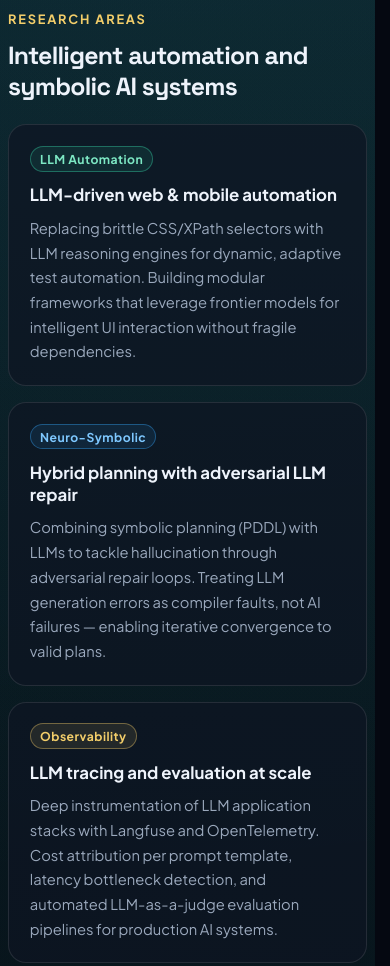
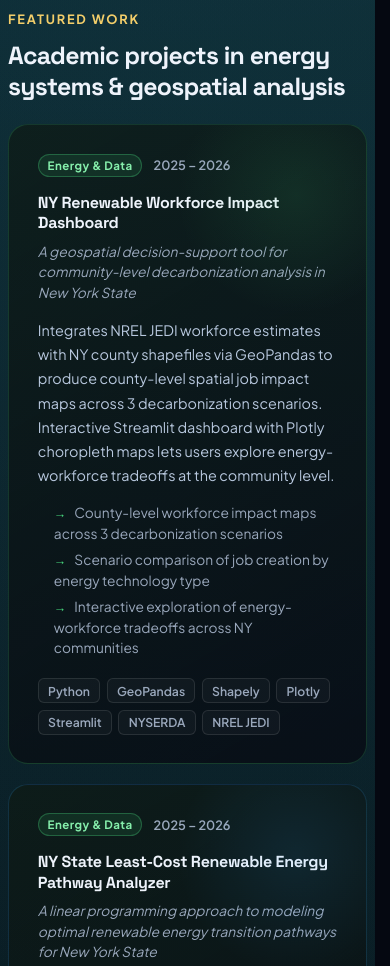
Before and after one commit to dilip-bing/research_website, a plain HTML site: page index.html in a window 390 px wide. Shown: the part 2540-3506 px from the top of the page. Drawn offline with Linux system fonts and the light colour scheme.

Commit message:
Feature NY energy projects as highlighted cards above research areas
- Remove 'GitHub soon' placeholder text from project list entries
- Add Featured Work section between Publications and Research Areas
- Two full-detail cards: NY Renewable Workforce Dashboard + Least-Cost Pathway Analyzer
- Each card shows subtitle, description, key outcomes (→ list), and tech stack pills
- Green/blue glow variants, hover lift, responsive 2→1 col on mobile

```diff
--- a/index.html
+++ b/index.html
@@ -178,6 +178,56 @@
         </div>
       </section>
 
+      <!-- ─────────── FEATURED PROJECTS ─────────── -->
+      <section class="section reveal">
+        <div class="section-heading">
+          <p class="eyebrow">Featured Work</p>
+          <h2>Academic projects in energy systems & geospatial analysis</h2>
+        </div>
+        <div class="featured-grid">
+
+          <article class="featured-card">
+            <div class="featured-card-glow featured-glow-green"></div>
+            <div class="featured-header">
+              <span class="proj-badge proj-badge-energy">Energy &amp; Data</span>
+              <span class="featured-year">2025 – 2026</span>
+            </div>
+            <h3>NY Renewable Workforce Impact Dashboard</h3>
+            <p class="featured-sub">A geospatial decision-support tool for community-level decarbonization analysis in New York State</p>
+            <p class="featured-desc">Integrates NREL JEDI workforce estimates with NY county shapefiles via GeoPandas to produce county-level spatial job impact maps across 3 decarbonization scenarios. Interactive Streamlit dashboard with Plotly choropleth maps lets users explore energy-workforce tradeoffs at the community level.</p>
+            <ul class="featured-outcomes">
+              <li>County-level workforce impact maps across 3 decarbonization scenarios</li>
+              <li>Scenario comparison of job creation by energy technology type</li>
+              <li>Interactive exploration of energy-workforce tradeoffs across NY communities</li>
+            </ul>
+            <div class="featured-stack">
+              <span>Python</span><span>GeoPandas</span><span>Shapely</span><span>Plotly</span><span>Streamlit</span><span>NYSERDA</span><span>NREL JEDI</span>
+            </div>
+          </article>
+
+          <article class="featured-card">
+            <div class="featured-card-glow featured-glow-blue"></div>
+            <div class="featured-header">
+              <span class="proj-badge proj-badge-energy">Energy &amp; Data</span>
+              <span class="featured-year">2025 – 2026</span>
+            </div>
+            <h3>NY State Least-Cost Renewable Energy Pathway Analyzer</h3>
+            <p class="featured-sub">A linear programming approach to modeling optimal renewable energy transition pathways for New York State</p>
+            <p class="featured-desc">PuLP-based capacity planning optimizer identifying the minimum-cost solar, wind, hydro, and storage mix for 50%, 80%, and 100% renewable targets by 2040. Sourced from NYISO demand profiles and NREL ATB cost projections. Sensitivity analysis module explores how declining solar and wind costs shift the optimal pathway under uncertainty.</p>
+            <ul class="featured-outcomes">
+              <li>Optimal generation mix for 50%, 80%, and 100% renewable scenarios</li>
+              <li>Total system cost comparison across policy targets</li>
+              <li>Sensitivity analysis on solar &amp; wind cost trajectories</li>
+              <li>Fully reproducible pipeline on public NYISO &amp; NREL data</li>
+            </ul>
+            <div class="featured-stack">
+              <span>Python</span><span>PuLP</span><span>SciPy</span><span>Pandas</span><span>Plotly</span><span>Streamlit</span><span>NYISO</span><span>NREL ATB</span>
+            </div>
+          </article>
+
+        </div>
+      </section>
+
       <!-- ─────────── RESEARCH AREAS ─────────── -->
       <section id="research" class="section reveal">
         <div class="section-heading">
@@ -321,7 +371,6 @@
               <p class="pub-meta">2025 – 2026 &nbsp;·&nbsp; Academic &nbsp;·&nbsp; Python, GeoPandas, Shapely, Plotly, Streamlit, NumPy, NYSERDA Open Data, NREL JEDI Model</p>
               <p class="pub-detail">Geospatial decision-support tool mapping county-level workforce impacts of decarbonization scenarios across New York State. Joins NREL JEDI job estimates with NY county shapefiles via GeoPandas; interactive Plotly choropleth dashboard surfaces tradeoffs across 3 renewable energy scenarios.</p>
             </div>
-            <span class="proj-link proj-link-soon">GitHub soon</span>
           </article>
           <article class="project-entry">
             <div class="project-info">
@@ -332,7 +381,6 @@
               <p class="pub-meta">2025 – 2026 &nbsp;·&nbsp; Academic &nbsp;·&nbsp; Python, PuLP, SciPy, Pandas, NumPy, Plotly, Streamlit, NYISO Data, NREL Annual Technology Baseline</p>
               <p class="pub-detail">Linear programming optimizer (PuLP) identifying the minimum-cost solar, wind, hydro, and storage mix for 50%, 80%, and 100% renewable targets by 2040. Includes sensitivity analysis on declining solar/wind cost trajectories; fully reproducible pipeline on public NYISO &amp; NREL data.</p>
             </div>
-            <span class="proj-link proj-link-soon">GitHub soon</span>
           </article>
           <article class="project-entry">
             <div class="project-info">
--- a/styles.css
+++ b/styles.css
@@ -869,6 +869,131 @@ a { color: inherit; text-decoration: none; }
   flex-wrap: wrap;
 }
 
+/* ── Featured project cards ── */
+.featured-grid {
+  margin-top: 1.4rem;
+  display: grid;
+  grid-template-columns: repeat(2, minmax(0, 1fr));
+  gap: 1.2rem;
+}
+
+.featured-card {
+  position: relative;
+  border: 1px solid rgba(74, 222, 128, 0.18);
+  border-radius: 20px;
+  padding: 1.8rem;
+  background: linear-gradient(150deg, rgba(14, 26, 20, 0.72), rgba(8, 13, 22, 0.88));
+  backdrop-filter: blur(12px);
+  -webkit-backdrop-filter: blur(12px);
+  overflow: hidden;
+  transition: transform 380ms var(--ease-spring), border-color 380ms var(--ease-out), box-shadow 380ms var(--ease-out);
+}
+
+.featured-card:hover {
+  transform: translateY(-6px);
+  border-color: rgba(74, 222, 128, 0.38);
+  box-shadow: 0 24px 60px rgba(1, 10, 26, 0.42), 0 0 36px rgba(74, 222, 128, 0.07);
+}
+
+.featured-card-glow {
+  position: absolute;
+  top: -50px;
+  right: -50px;
+  width: 240px;
+  height: 240px;
+  border-radius: 50%;
+  pointer-events: none;
+}
+
+.featured-glow-green { background: radial-gradient(circle, rgba(74, 222, 128, 0.1), transparent 70%); }
+.featured-glow-blue  { background: radial-gradient(circle, rgba(54, 168, 255, 0.1), transparent 70%); }
+
+.featured-card:last-child {
+  border-color: rgba(54, 168, 255, 0.18);
+}
+
+.featured-card:last-child:hover {
+  border-color: rgba(54, 168, 255, 0.38);
+  box-shadow: 0 24px 60px rgba(1, 10, 26, 0.42), 0 0 36px rgba(54, 168, 255, 0.07);
+}
+
+.featured-header {
+  display: flex;
+  align-items: center;
+  gap: 0.7rem;
+  margin-bottom: 1rem;
+}
+
+.featured-year {
+  font-size: 0.8rem;
+  font-weight: 600;
+  color: var(--muted);
+}
+
+.featured-card h3 {
+  margin: 0 0 0.5rem;
+  font-family: "Space Grotesk", sans-serif;
+  font-size: clamp(1rem, 1.3vw, 1.18rem);
+  font-weight: 700;
+  letter-spacing: -0.02em;
+  line-height: 1.28;
+}
+
+.featured-sub {
+  margin: 0 0 0.9rem;
+  color: var(--muted);
+  font-size: 0.86rem;
+  font-style: italic;
+  line-height: 1.5;
+}
+
+.featured-desc {
+  margin: 0 0 1rem;
+  color: #b8c8de;
+  font-size: 0.9rem;
+  line-height: 1.68;
+}
+
+.featured-outcomes {
+  margin: 0 0 1.2rem;
+  padding: 0 0 0 1rem;
+  display: flex;
+  flex-direction: column;
+  gap: 0.35rem;
+}
+
+.featured-outcomes li {
+  color: var(--muted);
+  font-size: 0.86rem;
+  line-height: 1.5;
+  list-style: none;
+  padding-left: 0;
+  position: relative;
+}
+
+.featured-outcomes li::before {
+  content: '→';
+  color: var(--green);
+  margin-right: 0.5rem;
+  font-size: 0.78rem;
+}
+
+.featured-stack {
+  display: flex;
+  flex-wrap: wrap;
+  gap: 0.4rem;
+}
+
+.featured-stack span {
+  padding: 0.22rem 0.58rem;
+  border-radius: 6px;
+  border: 1px solid var(--line);
+  background: rgba(255, 255, 255, 0.03);
+  color: var(--muted);
+  font-size: 0.76rem;
+  font-weight: 600;
+}
+
 /* ── Research grid (6-card, 3 col) ── */
 .research-grid {
   margin-top: 1.4rem;
@@ -1505,6 +1630,10 @@ a { color: inherit; text-decoration: none; }
 }
 
 @media (max-width: 760px) {
+  .featured-grid {
+    grid-template-columns: 1fr;
+  }
+
   .research-grid {
     grid-template-columns: 1fr;
   }
```
